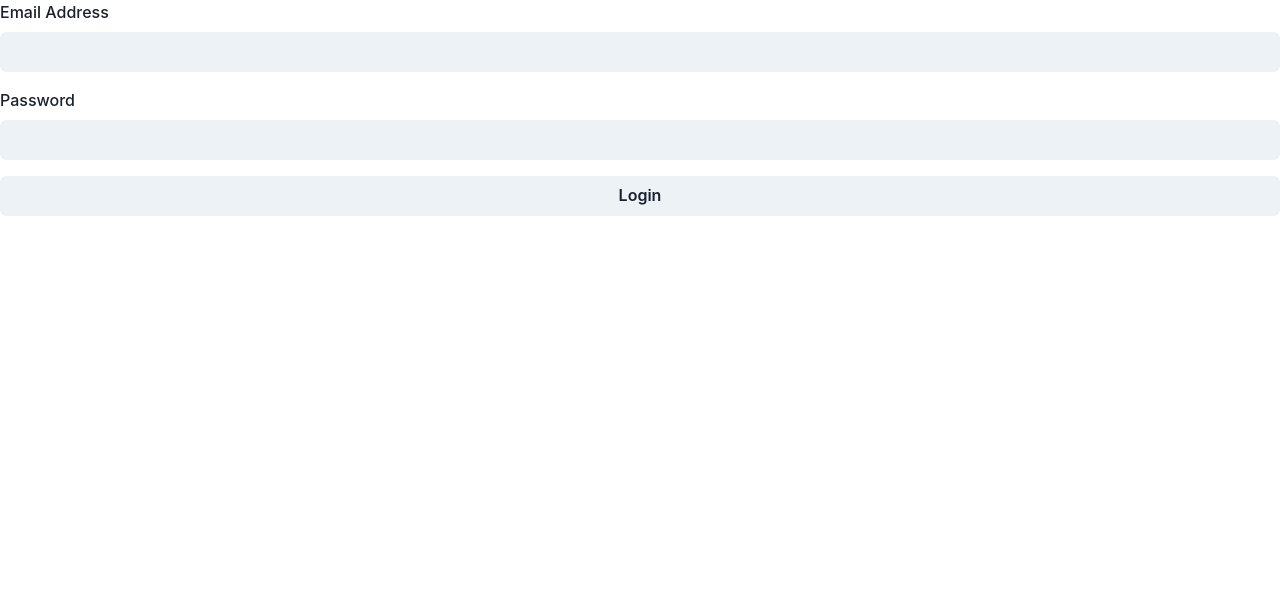
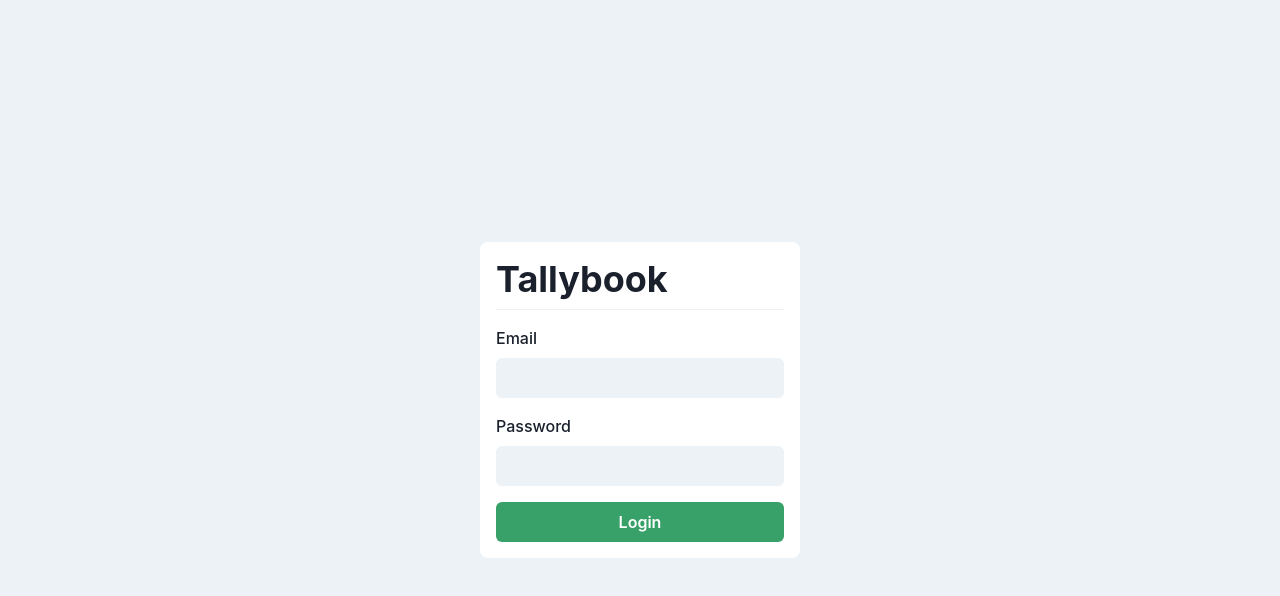
Before and after one commit to mbickers/tallybook, a React (Create React App) app in the folder web/: page /login in a window 1280 px wide. Shown: the top 596 px of the page. Built offline with nearby package versions, Linux system fonts and the light colour scheme; no server answers.

Commit message:
Redo login UI

```diff
--- a/web/src/pages/Login.tsx
+++ b/web/src/pages/Login.tsx
@@ -1,8 +1,8 @@
-import { Button, FormControl, FormLabel, Input, VStack } from "@chakra-ui/react"
+import { Button, Center, Divider, FormControl, FormLabel, Heading, Input, Text, VStack } from "@chakra-ui/react"
 import { FirebaseApp } from "firebase/app"
-import { getAuth, signInWithEmailAndPassword } from "firebase/auth"
+import { AuthError, getAuth, signInWithEmailAndPassword } from "firebase/auth"
 import { Formik, Field } from "formik"
-import { useContext } from "react"
+import { useContext, useState } from "react"
 import { useNavigate } from "react-router-dom"
 import { FirebaseContext } from "../providers/FirebaseProvider"
 
@@ -10,20 +10,29 @@ export const Login = () => {
   const navigate = useNavigate()
   const firebase = useContext(FirebaseContext) as FirebaseApp
   const auth = getAuth(firebase)
+  const [error, setError] = useState('')
 
   return (
+    <Center bg='gray.100' h='100vh'>
+      <VStack bg='white' w='xs' borderRadius='lg' p='1rem' align='begin'>
+        <Heading>Tallybook</Heading>
+        <Divider />
+        <Text color='red'>{error}</Text>
         <Formik
           initialValues={{ email: "", password: "" }}
           onSubmit={({ email, password }) => {
             signInWithEmailAndPassword(auth, email, password)
               .then(() => navigate("/tallies"))
+              .catch((error: AuthError) => {
+                setError(error.message)
+              })
           }}
         >
-      {({ handleSubmit, errors, touched }) => (
+          {({ handleSubmit }) => (
             <form onSubmit={handleSubmit}>
-          <VStack spacing={4} align="flex-start">
+              <VStack spacing={4} align="begin">
                 <FormControl>
-              <FormLabel htmlFor="email">Email Address</FormLabel>
+                  <FormLabel htmlFor="email">Email</FormLabel>
                   <Field
                     as={Input}
                     id="email"
@@ -32,7 +41,7 @@ export const Login = () => {
                     variant="filled"
                   />
                 </FormControl>
-            <FormControl isInvalid={!!errors.password && touched.password}>
+                <FormControl>
                   <FormLabel htmlFor="password">Password</FormLabel>
                   <Field
                     as={Input}
@@ -42,11 +51,13 @@ export const Login = () => {
                     variant="filled"
                   />
                 </FormControl>
-            <Button type="submit" variant="solid" isFullWidth>
+                <Button type="submit" colorScheme='green' variant="solid" isFullWidth>
                   Login
                 </Button>
               </VStack>
             </form>)}
         </Formik>
+      </VStack>
+    </Center>
   )
 }
```
Lines whose indentation alone changed are shown as unchanged.
